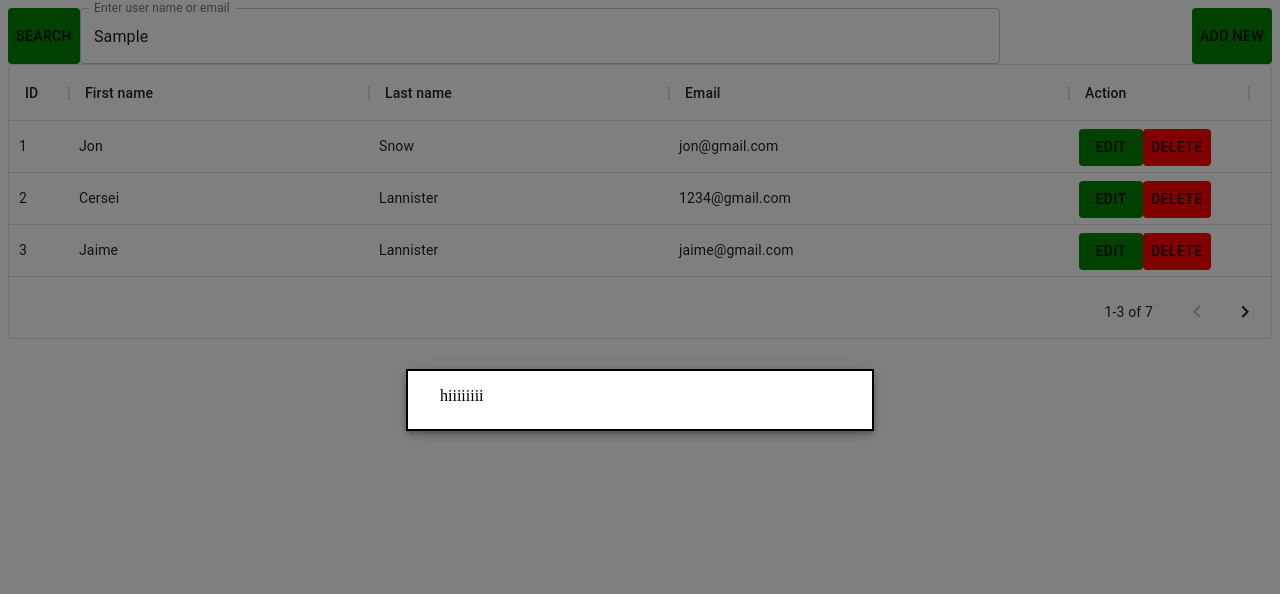
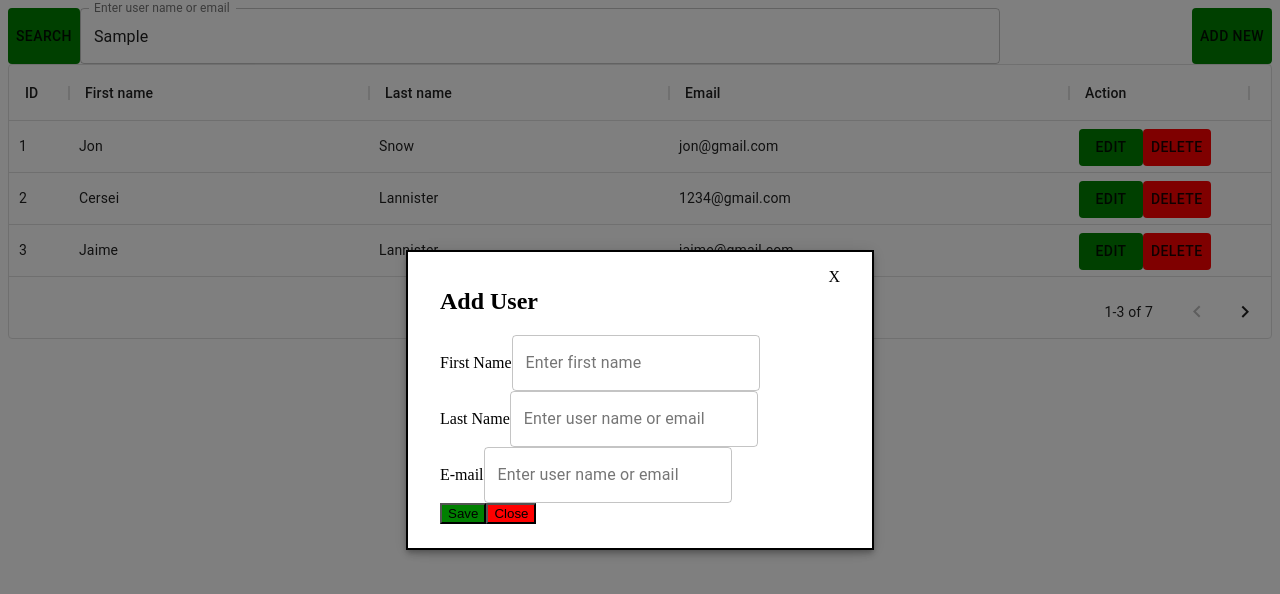
Before and after one commit to TasnimAfra-73/UserPanel-React, a React (Create React App) app: page / in a window 1280 px wide. Both pictures are taken after typing "Sample" into the empty fields and a click on the button "ADD NEW". Shown: the top 594 px of the page. Built offline with nearby package versions, Linux system fonts and the light colour scheme.

Commit message:
Updated add new modal

```diff
--- a/src/App.js
+++ b/src/App.js
@@ -4,6 +4,7 @@ import Searchbar from "./components/SearchBar";
 import UserTable from "./components/UserTable";
 import { makeStyles } from "@material-ui/core/styles";
 import Modal from "@material-ui/core/Modal";
+import TextField from "@material-ui/core/TextField";
 
 function App() {
   const [open, setOpen] = React.useState(false);
@@ -18,9 +19,9 @@ function App() {
       padding: theme.spacing(2, 4, 3),
     },
     modal: {
-      display: 'flex',
-      alignItems: 'center',
-      justifyContent: 'center',
+      display: "flex",
+      alignItems: "center",
+      justifyContent: "center",
     },
   }));
 
@@ -38,14 +39,64 @@ function App() {
     <div>
       <div style={{ display: "flex", justifyContent: "space-between" }}>
         <Searchbar />
-        <Button style={{ backgroundColor: "green" }} onClick={handleOpen}>Add New</Button>
-        <Modal className ={classes.modal}
+        <Button style={{ backgroundColor: "green" }} onClick={handleOpen}>
+          Add New
+        </Button>
+        <Modal
+          className={classes.modal}
           open={open}
           onClose={handleClose}
           aria-labelledby="simple-modal-title"
           aria-describedby="simple-modal-description"
         >
-        <div className={classes.paper}>hiiiiiiii</div>
+          {/* <div className={classes.paper}>hiiiiiiii</div> */}
+          <div className={classes.paper}>
+            <div style={{ display: "flex", justifyContent: "space-between" }}>
+              <h2>Add User</h2>
+              <a>X</a>
+            </div>
+            <div style={{ display: "flex" }}>
+              <form noValidate autoComplete="off">
+                <div style={{ display: "flex", alignItems: "center" }}>
+                  <label>First Name</label>
+                  <TextField
+                    id="outlined-search"
+                    label="Enter first name"
+                    type="search"
+                    variant="outlined"
+                  />
+                </div>
+                <div style={{ display: "flex", alignItems: "center" }}>
+                  <label>Last Name</label>
+
+                  <TextField
+                    id="outlined-search"
+                    label="Enter user name or email"
+                    type="search"
+                    variant="outlined"
+                  />
+                </div>
+                <div style={{ display: "flex", alignItems: "center" }}>
+                  <label>E-mail</label>
+
+                  <TextField
+                    id="outlined-search"
+                    label="Enter user name or email"
+                    type="search"
+                    variant="outlined"
+                  />
+                </div>
+                <div style={{ display: "flex", alignItems:"end" }}>
+                <button style={{ backgroundColor: "green" }} type="submit">
+                  Save
+                </button>
+                <button style={{ backgroundColor: "red" }} onClick={handleOpen}>
+                  Close
+                </button>
+                </div>
+              </form>
+            </div>
+          </div>
         </Modal>
       </div>
       <UserTable />
```
Lines whose indentation alone changed are shown as unchanged.
